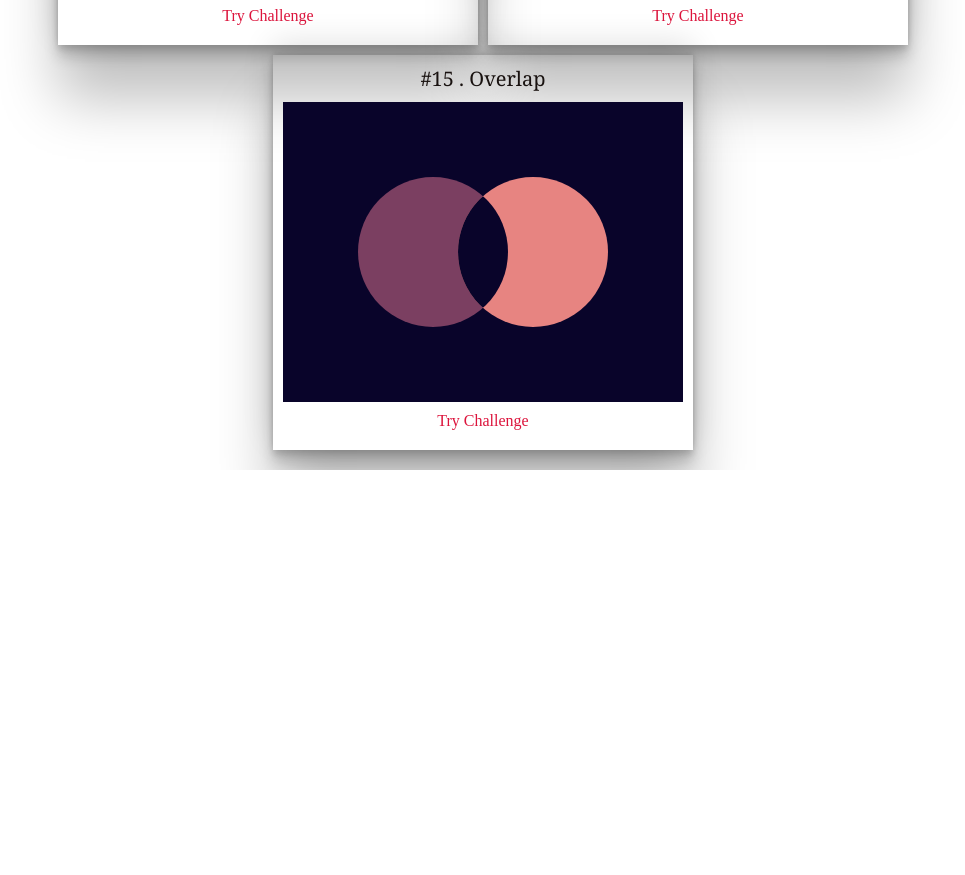
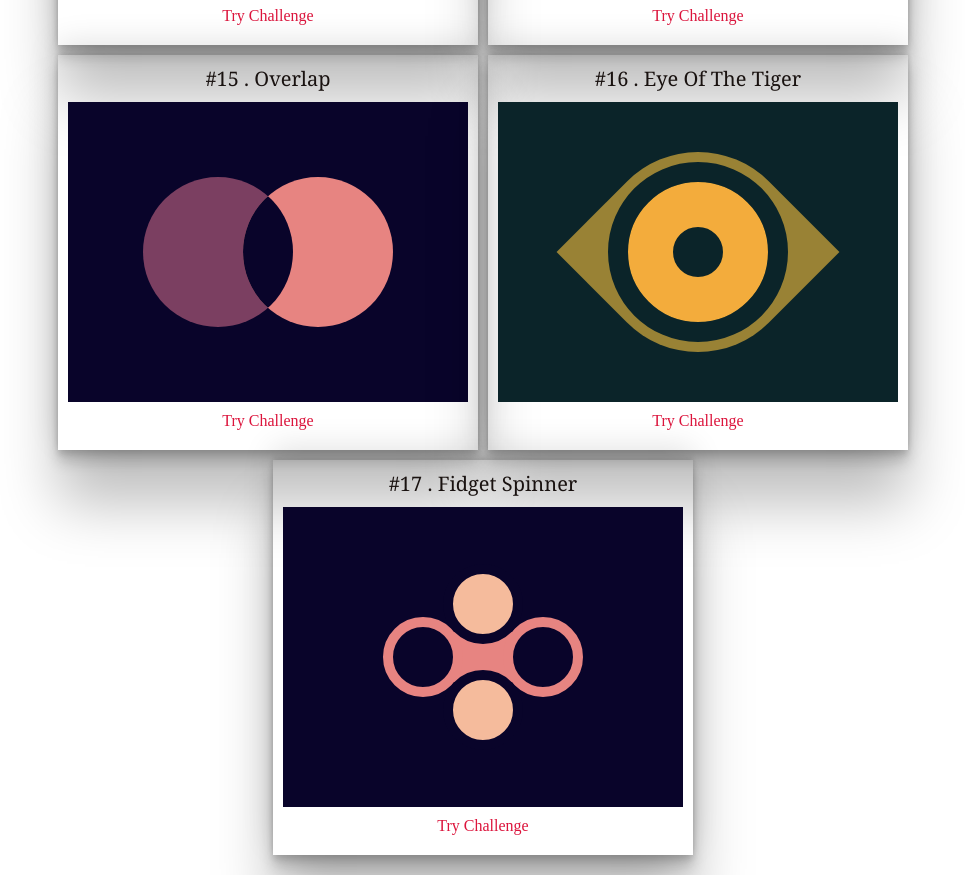
Before and after one commit to anki1436/css-battle, a plain HTML site: page index.html in a window 1280 px wide. Shown: the part 2847-3722 px from the top of the page, without its empty margins (157-1122 px from the left). Before the commit the page ends 3317 px from the top, so only its background shows below. Drawn offline with Linux system fonts and the light colour scheme.

Commit message:
added challenge

```diff
--- a/battle.scss
+++ b/battle.scss
@@ -533,3 +533,67 @@ div:nth-child(2){
   }
 
   }
+
+.battle-16{
+  display:grid;
+  place-items:center;
+background:#0B2429;
+  position:relative;
+  div {
+    width: 200px;
+    height: 200px;
+    background: #998235;
+    border-radius:100px 0 100px 0;
+    transform:rotate(45deg);
+    &::after{
+      content:"";
+      position:absolute;
+      width:50px;
+      height:50px;
+      border-radius:100%;
+      background:#0B2429;
+      top:50%;
+      left:50%;
+      transform:translate(-50%,-50%);
+      border:45px solid #F3AC3C;
+      outline:20px solid #0B2429;
+
+    }
+  }
+}
+.battle-17{
+  background:#09042A;
+  position: relative;
+  .cir1 {
+    position:absolute;
+    top:110px;
+    left:100px;
+   	width:60px;
+    height:60px;
+    border:10px solid #E78481;
+    border-radius:50%;
+    z-index:2;
+  }
+  .cir2{
+    left:220px;
+  }
+  .cir3{
+    top:57px;
+    left:160px;
+    background:#F5BB9C;
+    border:10px solid #09042A;
+  }
+  .cir4 {
+    top:163px;
+  }
+  .center{
+    background:#E78481;
+    border:none;
+    border-radius:0;
+    width:60px;
+    height:50px;
+    top:125px;
+    left:170px;
+    z-index:1;
+  }
+}
--- a/index.html
+++ b/index.html
@@ -210,6 +210,35 @@
           >Try Challenge</a
         >
       </div>
+      <div class="battle-card">
+        <h2 class="battle-name">#16
+          . Eye of the Tiger</h2>
+        <div class="container battle-16">
+          <div></div>
+        </div>
+        <a
+          href="https://cssbattle.dev/play/16"
+          target="_blank"
+          class="battle-link"
+          >Try Challenge</a
+        >
+      </div>
+      <div class="battle-card">
+        <h2 class="battle-name">#17 . Fidget Spinner</h2>
+        <div class="container battle-17">
+          <div class='cir1'></div>
+          <div class='cir1 cir2'></div>
+          <div class='cir1 cir3'></div>
+          <div class='cir1 cir3 cir4'></div>
+          <div class='cir1 center'></div>
+        </div>
+        <a
+          href="https://cssbattle.dev/play/17"
+          target="_blank"
+          class="battle-link"
+          >Try Challenge</a
+        >
+      </div>
     </section>
   </body>
 </html>
```
Also changed, not shown: battle.css.
